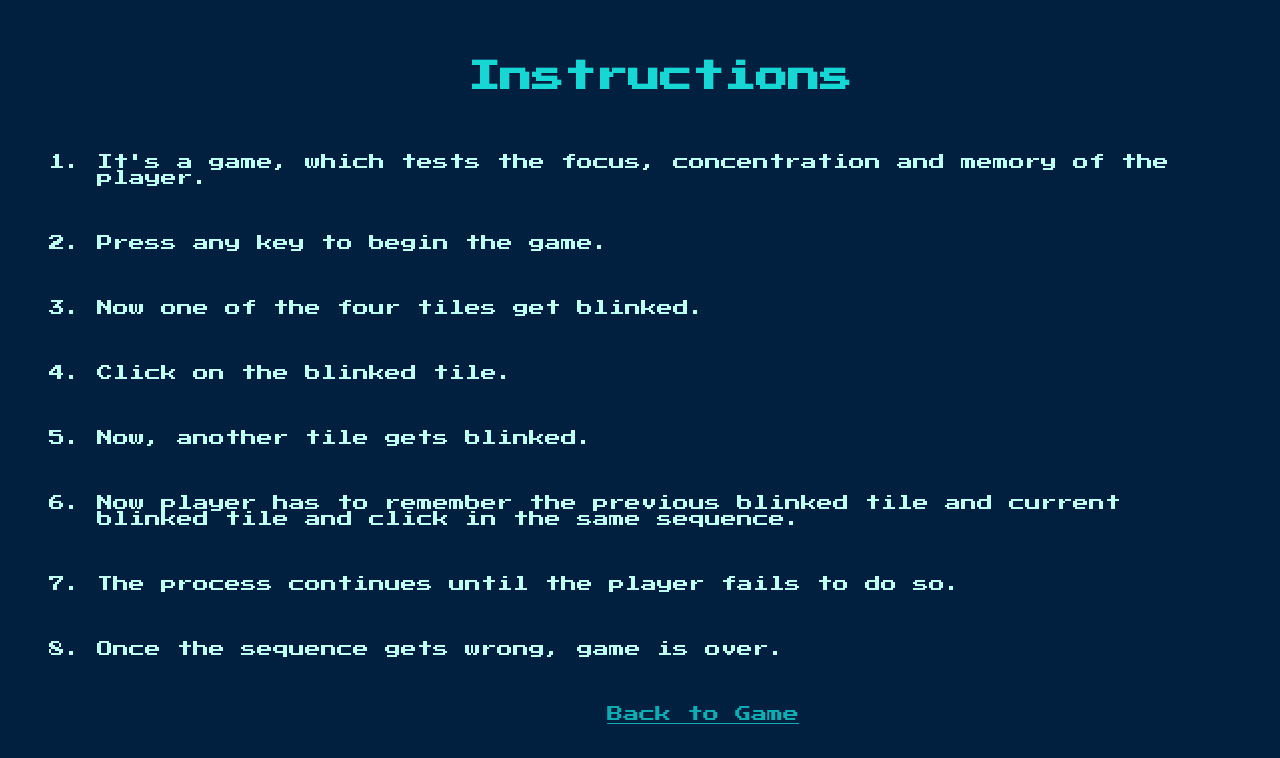
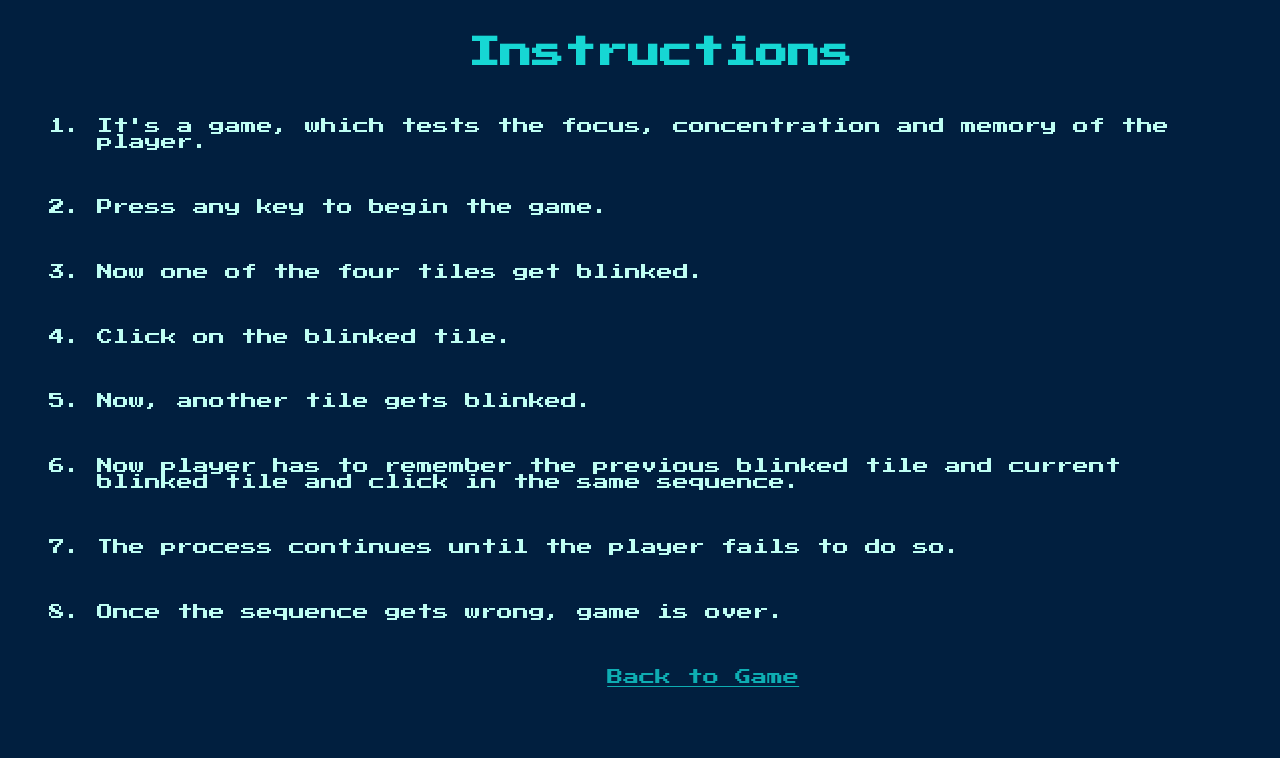
Before and after one commit to Nitinsai381/Simon_Game, a plain HTML site: page instructions.html in a window 1280 px wide. Drawn offline with Linux system fonts and the light colour scheme.

Commit message:
Update styles.css

```diff
--- a/styles.css
+++ b/styles.css
@@ -57,7 +57,7 @@ body {
 h1{
   font-family: 'Press Start 2P', cursive;
   font-size: 2rem;
-  margin:  5%;
+  margin:  3%;
   color: #16d7d4;
 }
 .start{
```
